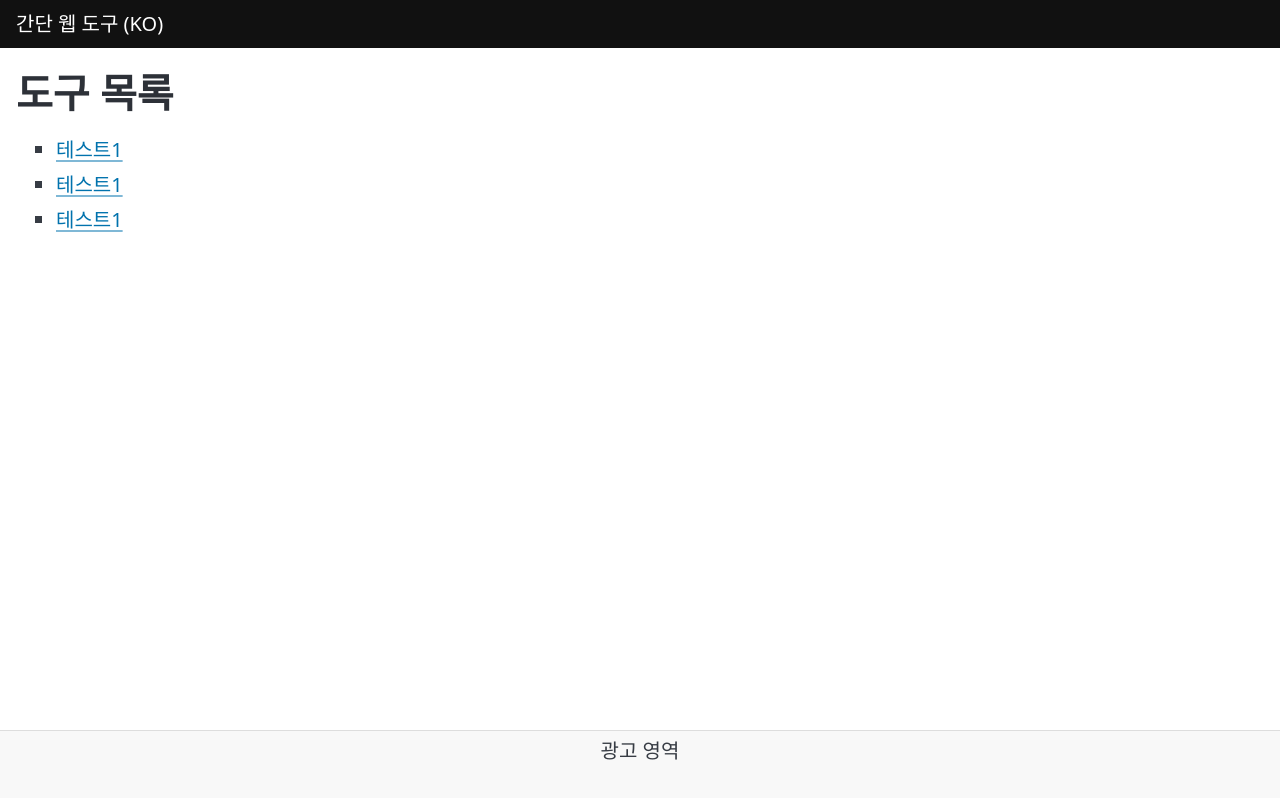
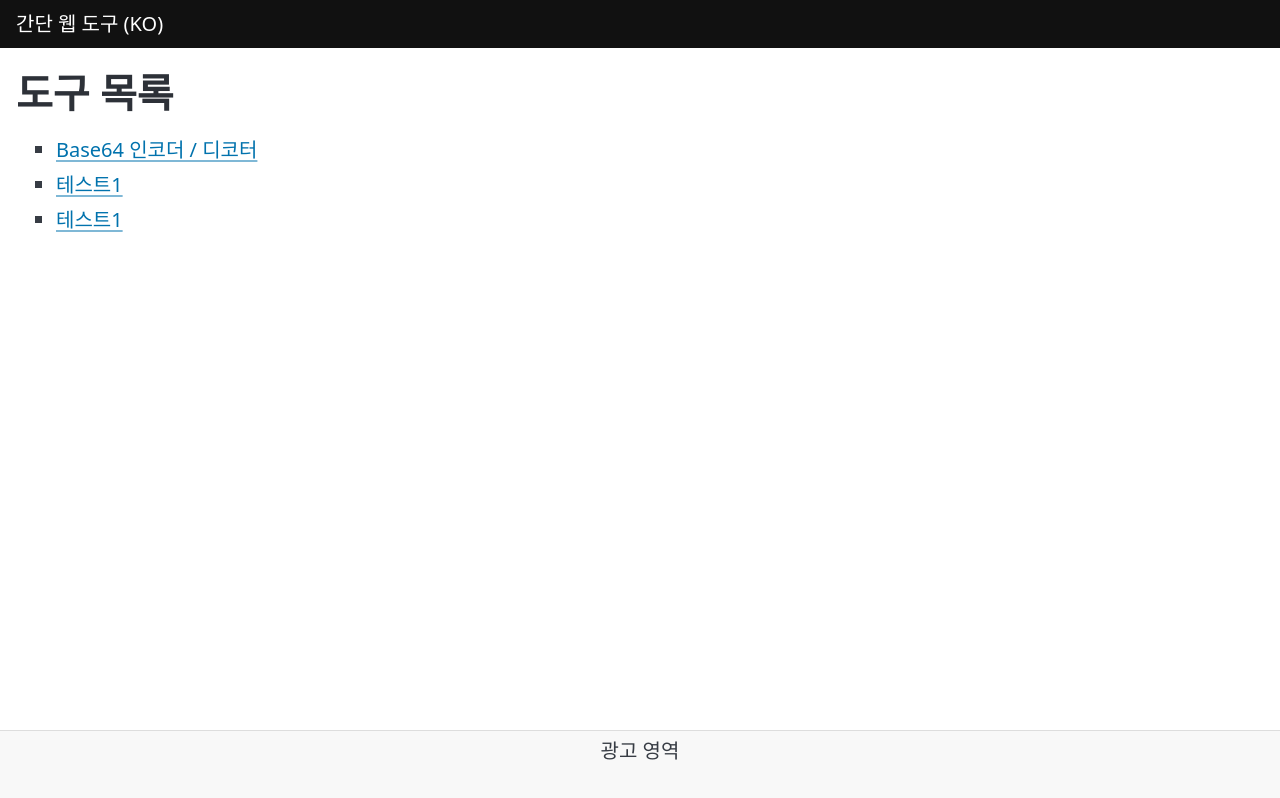
Before and after one commit to g99lab/webtools, a plain HTML site: page ko/index.html in a window 1280 px wide. Drawn offline with Linux system fonts and the light colour scheme.

Commit message:
Update index.html

```diff
--- a/ko/index.html
+++ b/ko/index.html
@@ -16,7 +16,7 @@
 <main class="content">
   <h1>도구 목록</h1>
   <ul>
-    <li><a href="#">테스트1</a></li>
+    <li><a href="/webtools/ko/base64.html">Base64 인코더 / 디코터</a></li>
     <li><a href="#">테스트1</a></li>
     <li><a href="#">테스트1</a></li>
   </ul>
```
